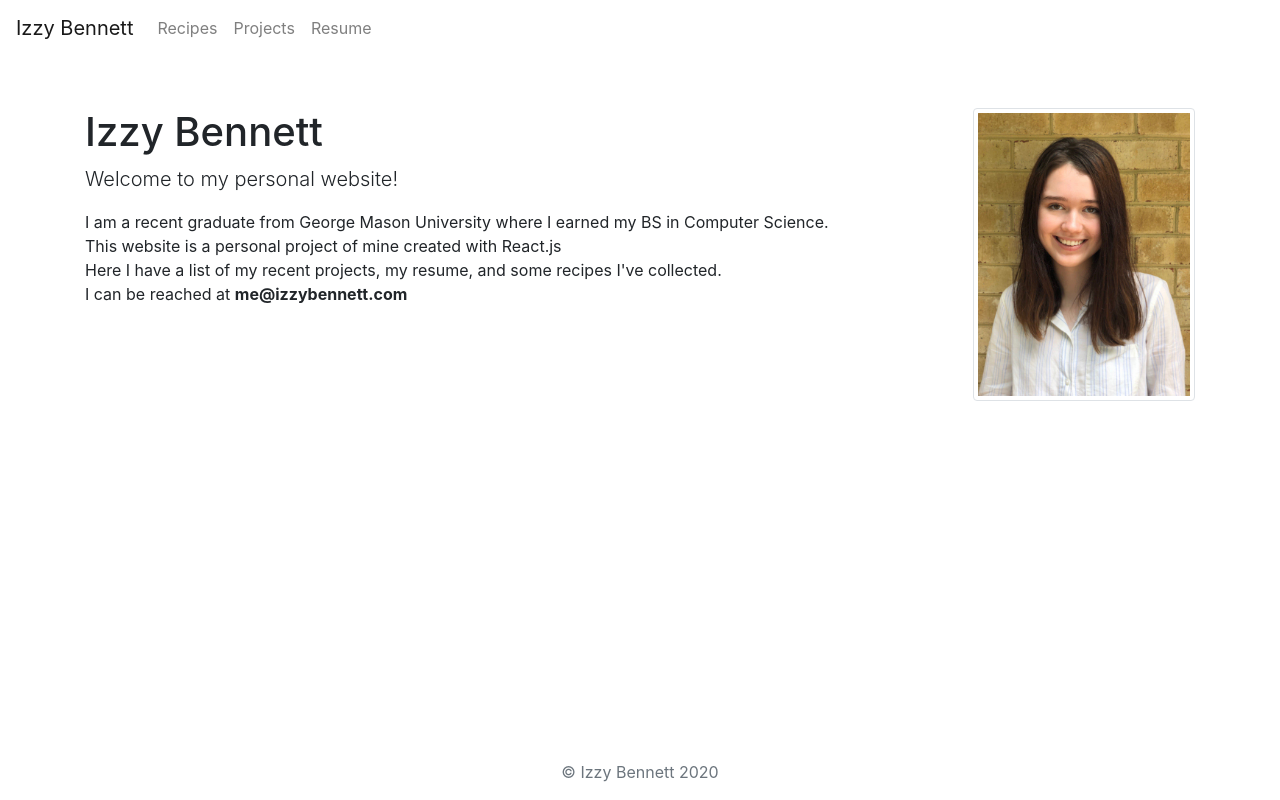
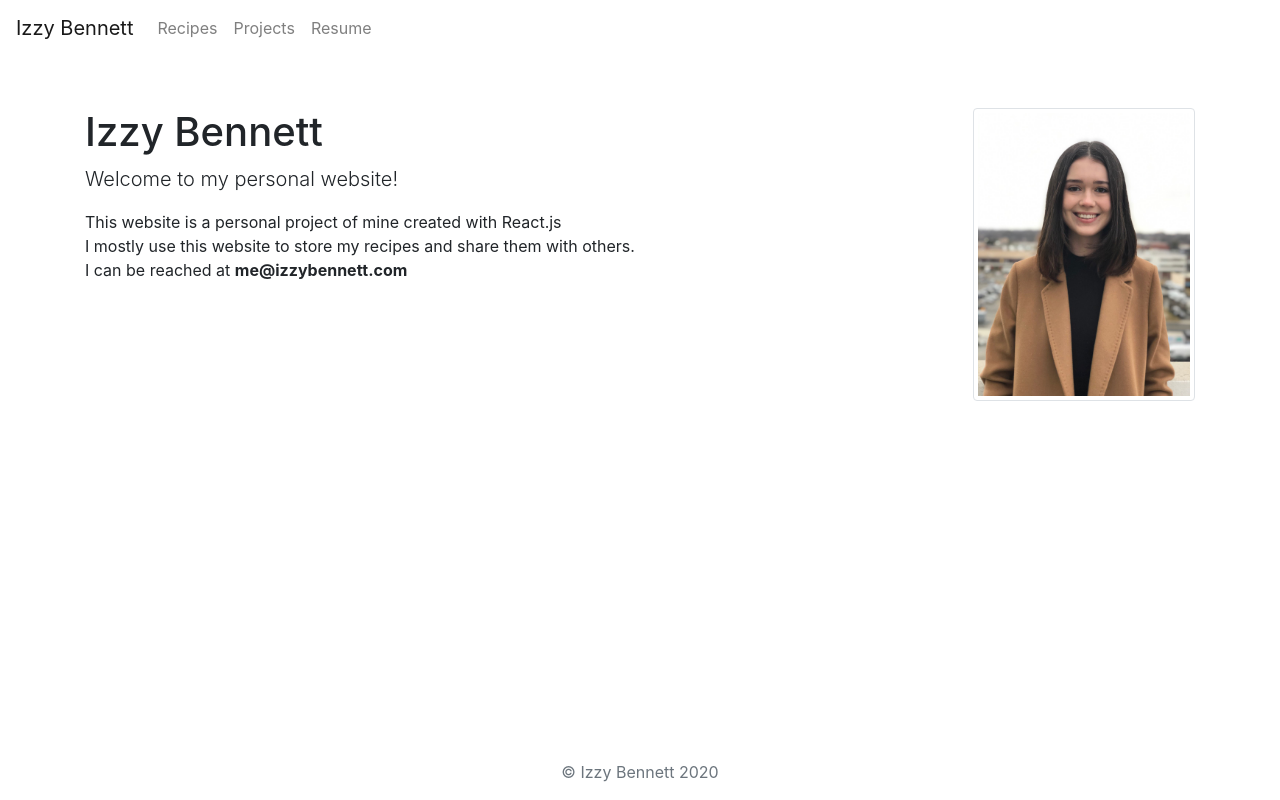
Before and after one commit to ibennet/izzybennett.com, a React (Create React App) app: page / in a window 1280 px wide. Built offline with nearby package versions, Linux system fonts and the light colour scheme.

Commit message:
update description

```diff
--- a/src/App.js
+++ b/src/App.js
@@ -69,13 +69,12 @@ class Home extends React.Component {
   render() {
     return (
       <div className="Home">
-        <img src="me.jpeg" alt="Izzy" className="img-fluid img-thumbnail float-right" width="20%" />
+        <img src="me.jpg" alt="Izzy" className="img-fluid img-thumbnail float-right" width="20%" />
         <h1 className="mt-5">Izzy Bennett</h1>
         <p className="lead">Welcome to my personal website!</p>
         <p>
-          I am a recent graduate from George Mason University where I earned my BS in Computer Science.<br />
           This website is a personal project of mine created with React.js<br />
-          Here I have a list of my recent projects, my resume, and some recipes I've collected.<br />
+          I mostly use this website to store my recipes and share them with others.<br />
           I can be reached at <b>me@izzybennett.com</b>
         </p>
 
```
Also changed, not shown: public/me.jpeg (deleted), public/me.jpg (added).
